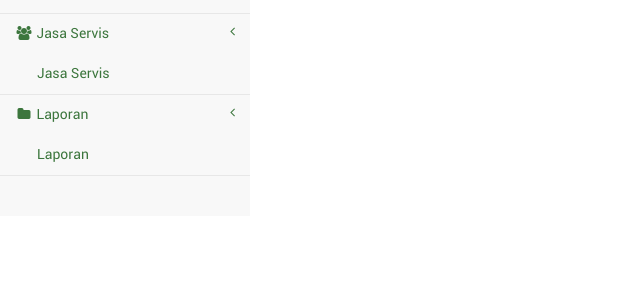
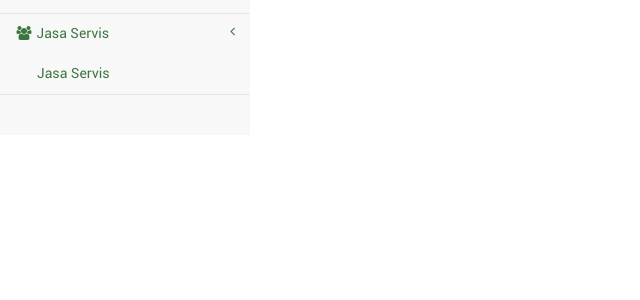
Before and after one commit to iyasmzn/pakustad_bengkel, a PHP site: page /kasir/layout_top.php in a window 1280 px wide. Shown: the part 334-634 px from the top of the page, without its empty margins (0-640 px from the left). Run offline with PHP 8.4, Linux system fonts and the light colour scheme; data that the repository does not hold is empty.

Commit message:
`Removed 8 lines of code from layout_top.php`

```diff
--- a/sibengkel/kasir/layout_top.php
+++ b/sibengkel/kasir/layout_top.php
@@ -158,24 +158,6 @@ $tahun = date("Y");
 							}
 							?>
 						</ul>
-						<?php
-						if (isset($menuparent) && $menuparent == "laporan") {
-							echo '<li class="active">';
-						} else {
-							echo '<li>';
-						}
-						?>
-						<!-- open <li> tag generated with php, see line 155-160 -->
-						<a href="#"><i class="fa fa-folder fa-fw"></i>&nbsp;Laporan<span class="fa arrow"></span></a>
-						<ul class="nav nav-second-level">
-							<?php
-							if ($pagedesc == "Laporan") {
-								echo '<li><a href="laporan.php" class="active">Laporan</a></li>';
-							} else {
-								echo '<li><a href="laporan.php">Laporan</a></li>';
-							}
-							?>
-						</ul><!-- /.nav-second-level -->
 						</li>
 					</ul>
 				</div>
```
